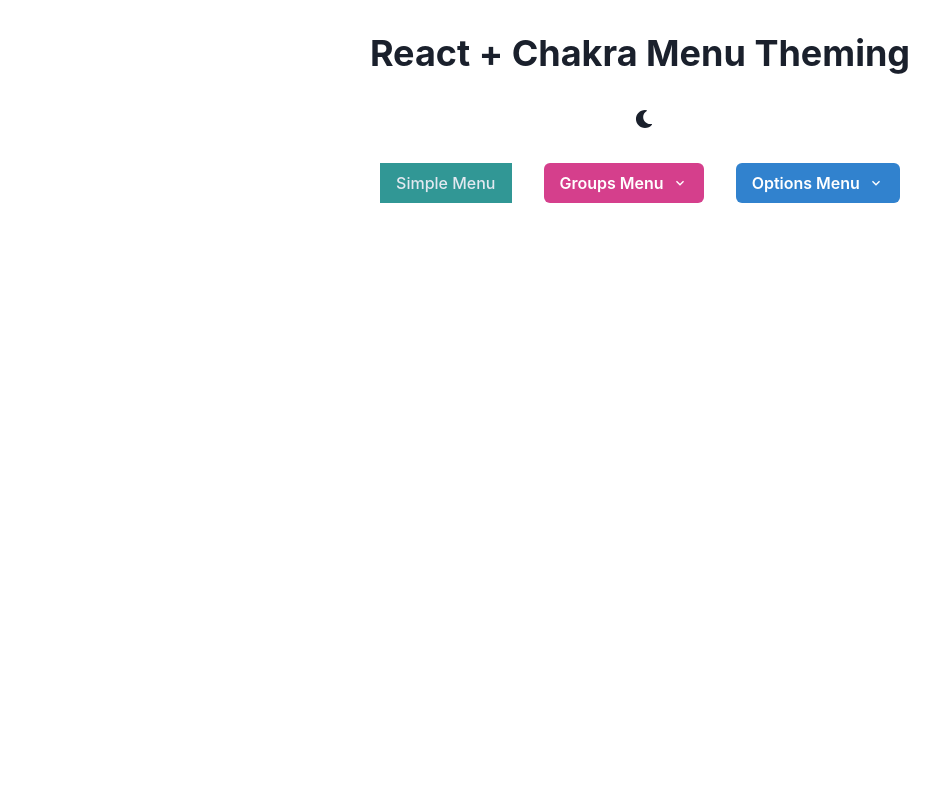
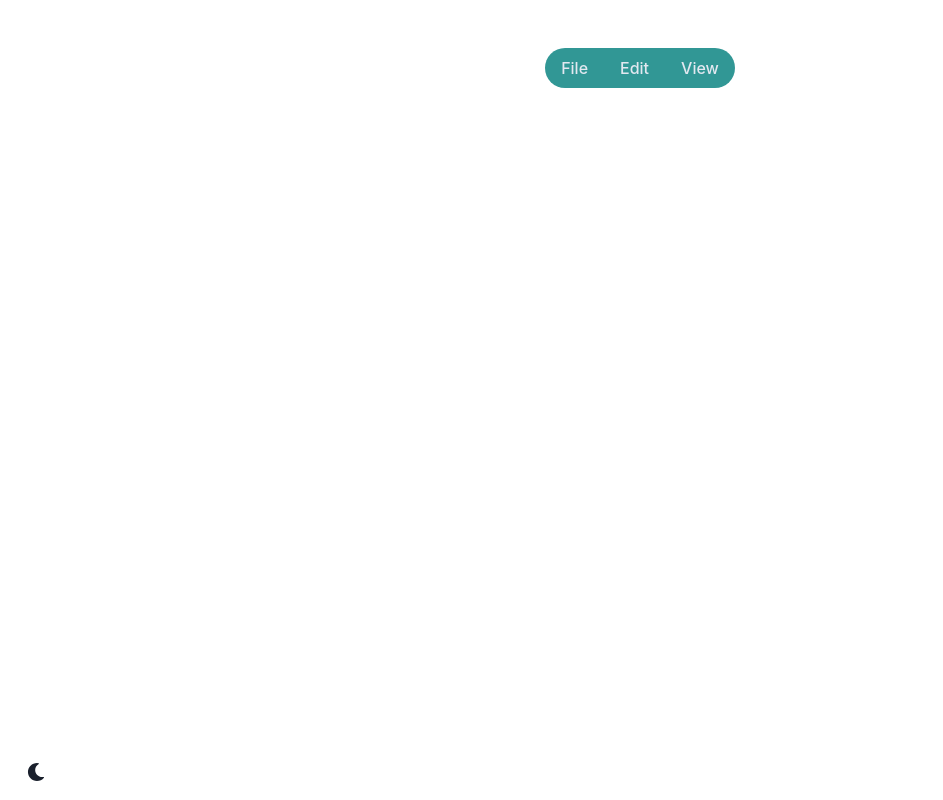
Before and after one commit to hwarnke21/explore-react-chakra-component-theming, a React (Create React App) app: page / in a window 1280 px wide. Shown: the whole page, without its empty margins (0-943 px from the left). Built offline with nearby package versions, Linux system fonts and the light colour scheme.

Commit message:
feat(app): update layout and menu contents

```diff
--- a/src/App.js
+++ b/src/App.js
@@ -1,9 +1,6 @@
 import React from 'react';
 import {
   ChakraProvider,
-  Container,
-  Heading,
-  HStack,
   Menu,
   MenuButton,
   MenuList,
@@ -12,87 +9,77 @@
   MenuGroup,
   MenuOptionGroup,
   MenuDivider,
-  Button,
-  Portal,
-  forwardRef,
+  Box,
+  Center,
 } from '@chakra-ui/react';
+import theme from './theme';
 import { ColorModeSwitcher } from './ColorModeSwitcher';
-import { ChevronDownIcon } from '@chakra-ui/icons';
-import theme from './theme';
 
-function App() {
+export default function App() {
   return (
     <ChakraProvider theme={theme}>
-      <Container minW="container.xl" centerContent>
-        <Heading my={8}>React + Chakra Menu Theming</Heading>
-        <ColorModeSwitcher justifySelf="flex-end" />
-        <HStack spacing={8} mt={8}>
-          <Menu closeOnSelect={false} closeOnBlur={false}>
-            <MenuButton>Simple Menu</MenuButton>
+      <Box position="relative" h="100vh" p={12}>
+        <Center>
+          <Menu variant="left">
+            <MenuButton>File</MenuButton>
             <MenuList>
-              <MenuItem command="Ctrl + D">Download</MenuItem>
-              <MenuItem>Create a Copy</MenuItem>
-              <MenuItem>Mark as Draft</MenuItem>
-              <MenuItem>Delete</MenuItem>
-              <MenuItem>Attend a Workshop</MenuItem>
+              <MenuItem command="Ctrl + N">New File</MenuItem>
+              <MenuItem command="Ctrl + O">Open File</MenuItem>
               <MenuDivider />
-              <MenuGroup title="Help">
-                <MenuItem>Docs</MenuItem>
-                <MenuItem>FAQ</MenuItem>
+              <MenuGroup title="Save">
+                <MenuItem command="Ctrl + S">Save</MenuItem>
+                <MenuItem command="Ctrl + Shift + S">Save As...</MenuItem>
+                <MenuItem command="Ctrl + Alt + S">Save All</MenuItem>
               </MenuGroup>
               <MenuDivider />
-              <MenuOptionGroup title="Country" type="checkbox">
-                <MenuItemOption value="email">Email</MenuItemOption>
-                <MenuItemOption value="phone">Phone</MenuItemOption>
-                <MenuItemOption value="country">Country</MenuItemOption>
+              <MenuItem>Exit</MenuItem>
+            </MenuList>
+          </Menu>
+          <Menu>
+            <MenuButton>Edit</MenuButton>
+            <MenuList>
+              <MenuItem command="Ctrl + Z">Undo</MenuItem>
+              <MenuItem command="Ctrl + Y">Redo</MenuItem>
+              <MenuDivider />
+              <MenuGroup>
+                <MenuItem command="Ctrl + X">Cut</MenuItem>
+                <MenuItem command="Ctrl + C">Copy</MenuItem>
+                <MenuItem command="Ctrl + V">Paste</MenuItem>
+              </MenuGroup>
+            </MenuList>
+          </Menu>
+          <Menu variant="right">
+            <MenuButton>View</MenuButton>
+            <MenuList>
+              <MenuItem command="Ctrl + F">Full Screen Mode</MenuItem>
+              <MenuItem command="Ctrl + R">Reading Mode</MenuItem>
+              <MenuDivider />
+              <MenuGroup title="Zoom">
+                <MenuItem command="Ctrl + 1">Actual Size</MenuItem>
+                <MenuItem command="Ctrl + 2">Fit Width</MenuItem>
+                <MenuItem command="Ctrl + 3">Height</MenuItem>
+              </MenuGroup>
+              <MenuDivider />
+              <MenuOptionGroup
+                title="Display Size"
+                type="radio"
+                defaultValue={'standard'}
+              >
+                <MenuItemOption value="small" closeOnSelect={false}>
+                  Small
+                </MenuItemOption>
+                <MenuItemOption value="standard" closeOnSelect={false}>
+                  Standard
+                </MenuItemOption>
+                <MenuItemOption value="large" closeOnSelect={false}>
+                  Large
+                </MenuItemOption>
               </MenuOptionGroup>
             </MenuList>
           </Menu>
-          <Menu>
-            <MenuButton
-              as={Button}
-              colorScheme="pink"
-              rightIcon={<ChevronDownIcon />}
-            >
-              Groups Menu
-            </MenuButton>
-            <MenuList>
-              <MenuGroup title="Profile">
-                <MenuItem>My Account</MenuItem>
-                <MenuItem>Payments </MenuItem>
-              </MenuGroup>
-              <MenuDivider />
-              <MenuGroup title="Help">
-                <MenuItem>Docs</MenuItem>
-                <MenuItem>FAQ</MenuItem>
-              </MenuGroup>
-            </MenuList>
-          </Menu>
-          <Menu closeOnSelect={false}>
-            <MenuButton
-              as={Button}
-              colorScheme="blue"
-              rightIcon={<ChevronDownIcon />}
-            >
-              Options Menu
-            </MenuButton>
-            <MenuList minWidth="240px">
-              <MenuOptionGroup defaultValue="asc" title="Order" type="radio">
-                <MenuItemOption value="asc">Ascending</MenuItemOption>
-                <MenuItemOption value="desc">Descending</MenuItemOption>
-              </MenuOptionGroup>
-              <MenuDivider />
-              <MenuOptionGroup title="Country" type="checkbox">
-                <MenuItemOption value="email">Email</MenuItemOption>
-                <MenuItemOption value="phone">Phone</MenuItemOption>
-                <MenuItemOption value="country">Country</MenuItemOption>
-              </MenuOptionGroup>
-            </MenuList>
-          </Menu>
-        </HStack>
-      </Container>
+        </Center>
+        <ColorModeSwitcher position="absolute" bottom={4} left={4} />
+      </Box>
     </ChakraProvider>
   );
 }
-
-export default App;
```
